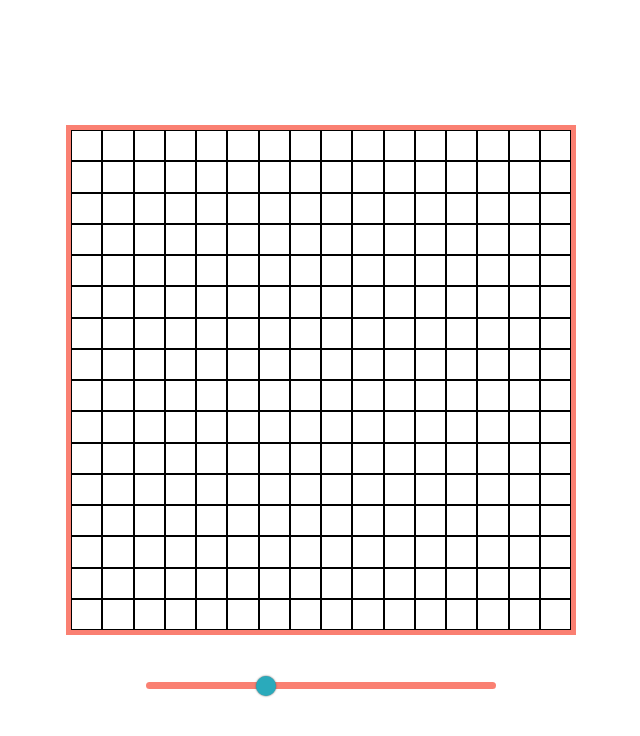
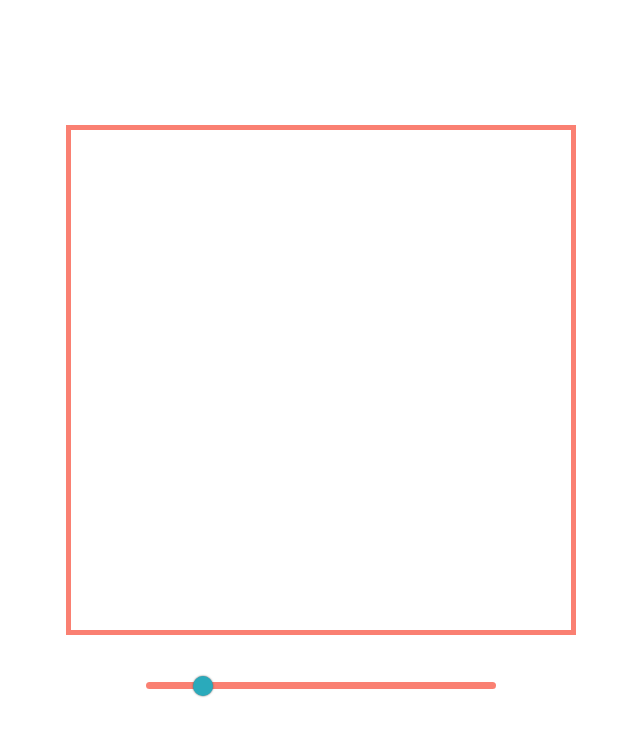
Before and after one commit to Andres-Salamanca/sketch, a plain HTML site: page index.html in a window 1280 px wide. Shown: the whole page, without its empty margins (319-959 px from the left). Drawn offline with Linux system fonts and the light colour scheme.

Commit message:
end project

```diff
--- a/Style.css
+++ b/Style.css
@@ -11,9 +11,9 @@ body{
     width: 500px;
     height: 500px;
 }
-.grid{
+/*.grid{
     border: 1px solid rgb(0, 0, 0)  ;
-}
+}*/
 /*.slider{
     height: 100%;
     width: 350px;
--- a/index.html
+++ b/index.html
@@ -9,7 +9,7 @@
 </head>
 <body>
     <div class="container"></div>
-    <input class="slider" type="range" min="8" max="32" step="8" value="16">
+    <input class="slider" type="range" min="8" max="64" step="8" value="16">
     <script src="script.js"></script>
 </body>
 </html>
--- a/script.js
+++ b/script.js
@@ -1,6 +1,7 @@
 
 let div = document.querySelector('.container');
 let slider = document.querySelector('.slider');
+let grids;
 removeElements();
 createBoard();
 slider.onchange =function(){
@@ -13,8 +14,15 @@ function createBoard(){
         let squares= document.createElement('div');
         squares.classList.add(`grid`);
         div.appendChild(squares);
+    }
+    grids = document.querySelectorAll('.grid')
+    console.log(grids);
+    grids.forEach(grid =>{
+        grid.addEventListener('mouseover',()=>{
+            grid.style.cssText='background-color:black;';
+        });
+    })
 
-    }
 }
 function removeElements() {
     const list = document.querySelector(".container");
```
